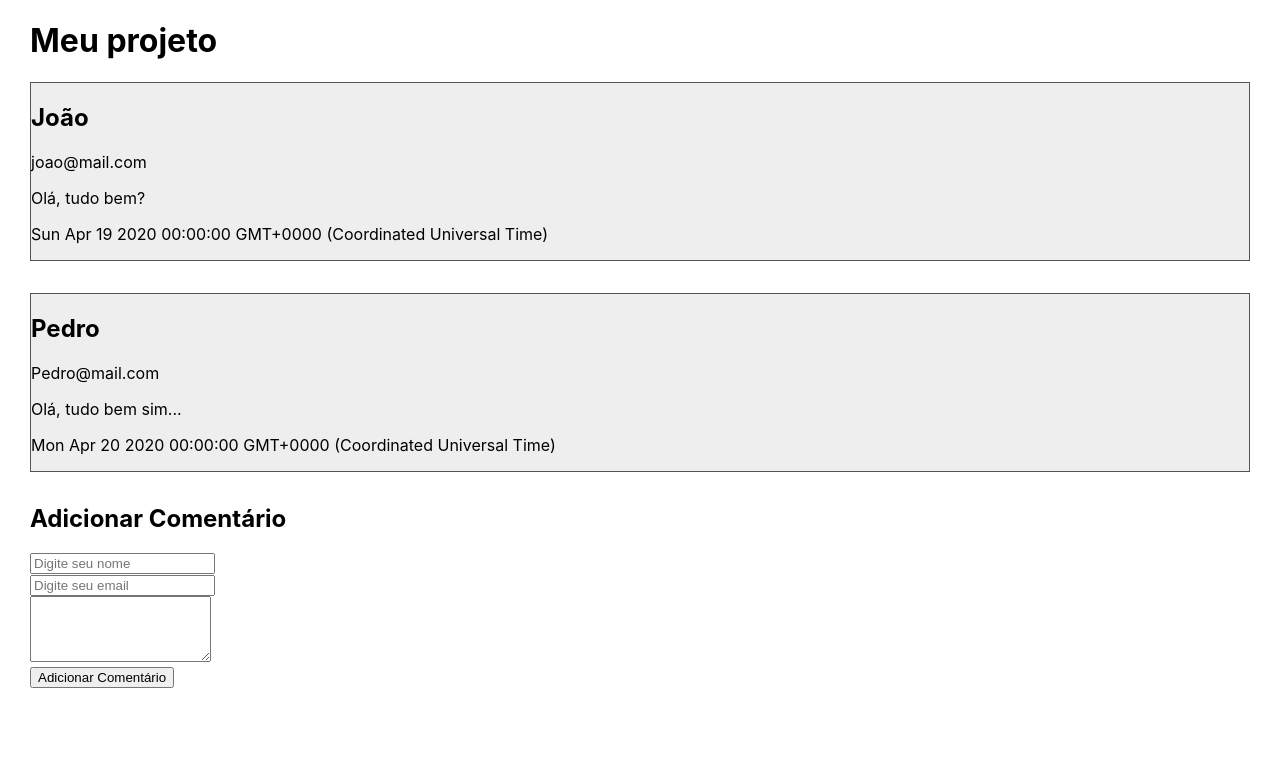
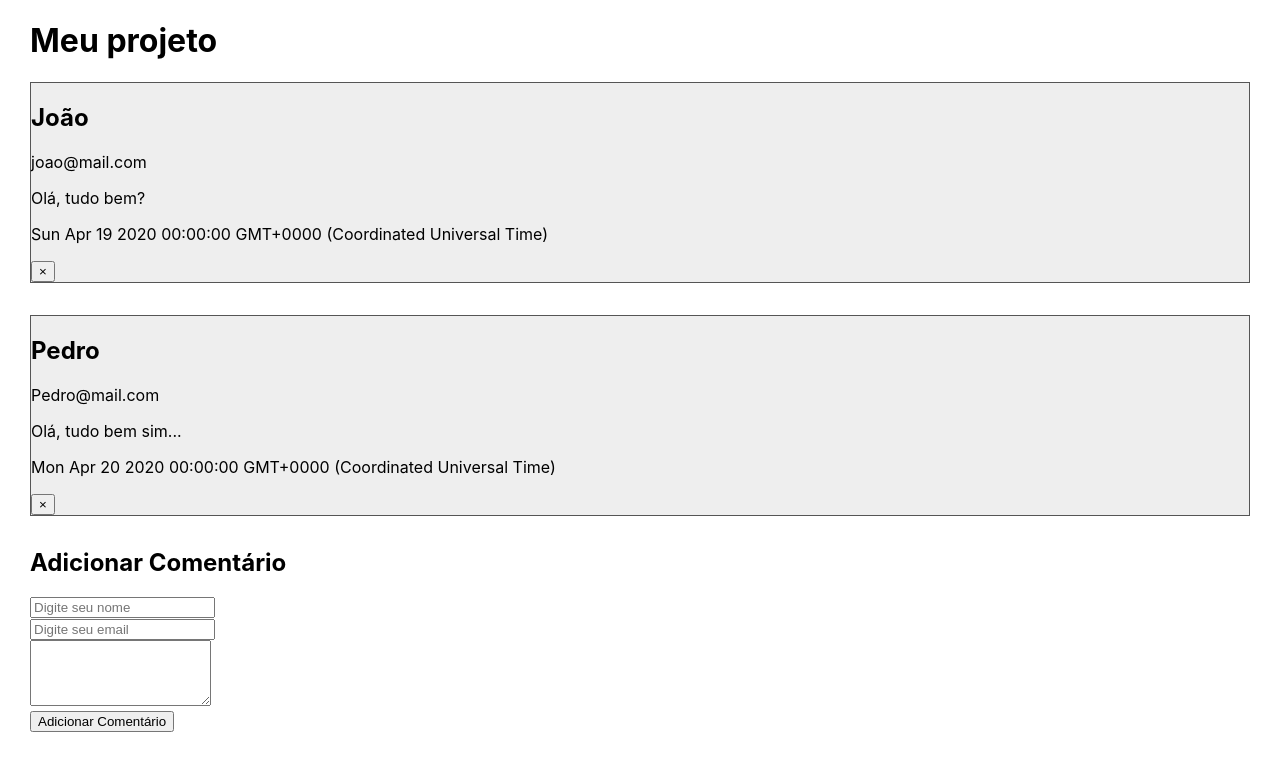
Before and after one commit to Thiagodessa41/react-estud, a React (Create React App) app: page / in a window 1280 px wide. Shown: the top 770 px of the page. Built offline with nearby package versions, Linux system fonts and the light colour scheme.

Commit message:
InteracaoComponentes

```diff
--- a/src/App.js
+++ b/src/App.js
@@ -35,6 +35,12 @@
   })
   }
 
+  removerComentario = comentario =>{
+    let lista = this.state.comentarios;
+    lista = lista.filter(c => c !== comentario)
+    this.setState({comentarios: lista})
+  }
+
   digitacao = evento => {
       const {name,value} = evento.target;
       this.setState({novoComentario:{...this.state.novoComentario,[name]: value}})
@@ -49,7 +55,8 @@
         key={indice}
         nome={comentario.nome}
         email={comentario.email}
-        data={comentario.data}>
+        data={comentario.data}
+        onRemove={this.removerComentario.bind(this,comentario)}>
         {comentario.mensagem}
         </Comentario>
       ))}
--- a/src/components/cometario.js
+++ b/src/components/cometario.js
@@ -7,7 +7,7 @@
         <p>{props.email}</p>
         <p>{props.children}</p>
         <p> {props.data.toString()}</p>
-
+         <button onClick={props.onRemove} >&times;</button>
     </div>
 );
 export default Comentario;
```
